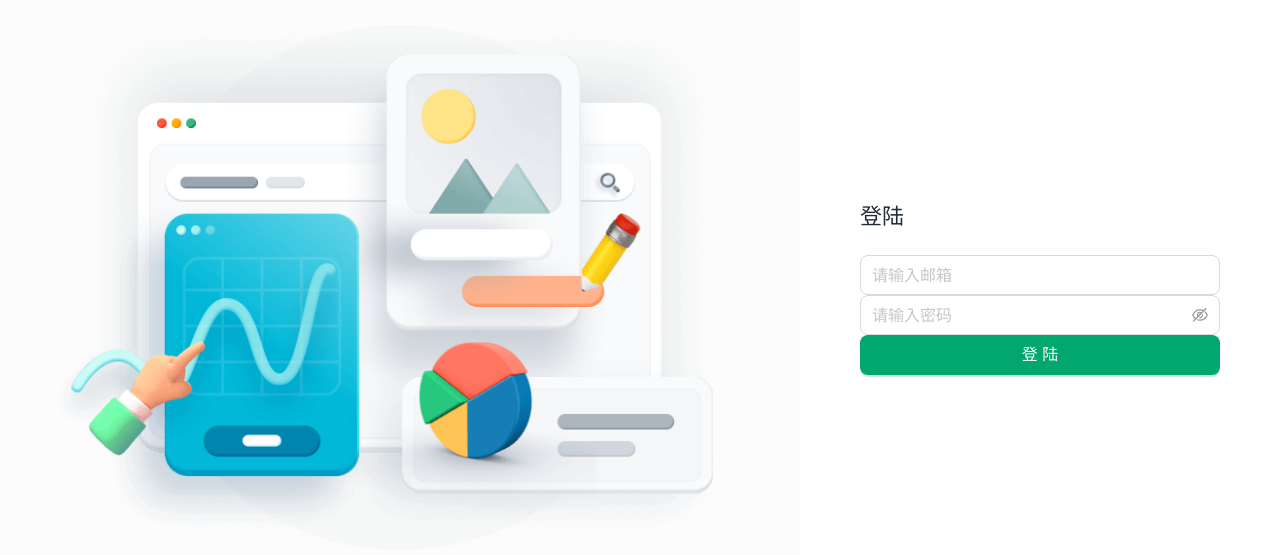
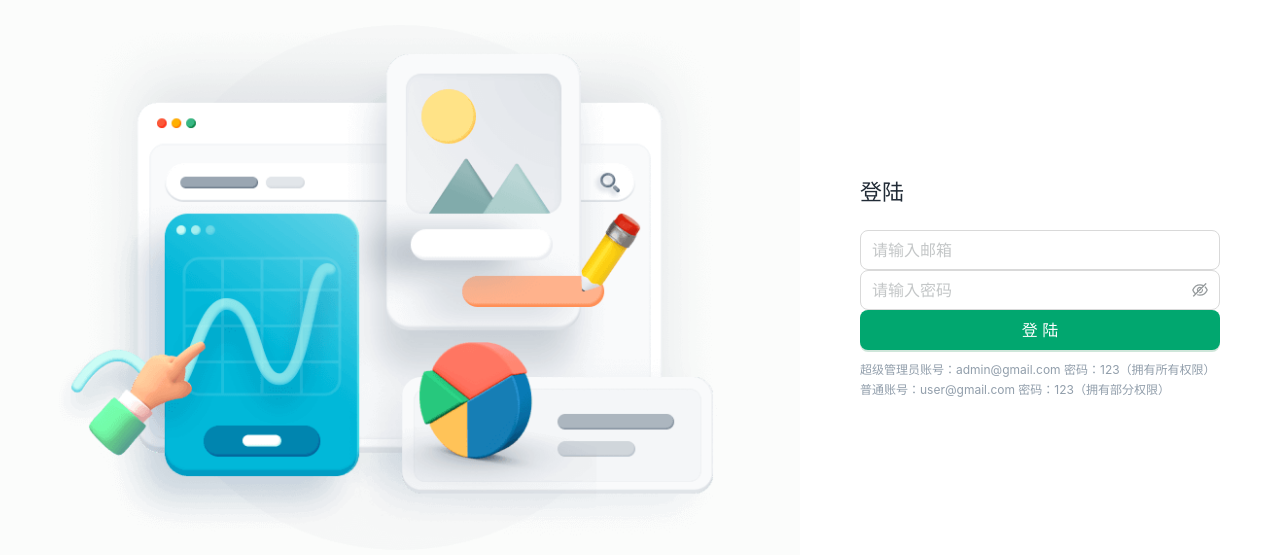
Before and after one commit to oyzecheng/hi-admin, a Vue app: page /login in a window 1280 px wide. Shown: the part 113-668 px from the top of the page. Built offline with nearby package versions, Linux system fonts and the light colour scheme; what axios-mock-adapter would draw is missing.

Commit message:
feat: 登录页面添加账号提示，模拟登录接口添加密码校验

```diff
--- a/src/mock/services/user.js
+++ b/src/mock/services/user.js
@@ -9,7 +9,11 @@ const adminInfo = {
 }
 
 mock.onPost('/login').reply(async (config) => {
-  const { email } = getBody(config)
+  const { email, password } = getBody(config)
+  if (password !== '123') {
+    return [200, builderError('用户名或密码错误')]
+  }
+
   if (email === adminInfo.email) {
     return [200, builder(adminInfo)]
   }
--- a/src/stores/user.ts
+++ b/src/stores/user.ts
@@ -12,7 +12,6 @@ export const useUserStore = defineStore('user', () => {
 
   const getUserRoutes = async () => {
     const { data } = await UserRoutes()
-    console.log('--data', data)
     userRoutes.value = data
     userButtons.splice(0, userButtons.length)
     const userRouteList = formatToRoute(data, ({ buttons }) => {
--- a/src/views/login/LoginView.vue
+++ b/src/views/login/LoginView.vue
@@ -18,6 +18,10 @@
           <h6 class="title">登陆</h6>
           <HiForm :controller="loginForm" :button-config="null" />
           <HiButton :controller="loginButton" />
+          <div class="tips">
+            <p>超级管理员账号：admin@gmail.com 密码：123（拥有所有权限）</p>
+            <p>普通账号：user@gmail.com 密码：123（拥有部分权限）</p>
+          </div>
         </div>
       </a-col>
     </a-row>
@@ -44,7 +48,7 @@ const handleLogin = async () => {
     const { data } = await Login(formData)
     SetItem(USER_TOKEN, data)
     await userStore.initUserConfig()
-    router.push({ name: 'home' })
+    router.push({ name: userStore.info?.userMenus?.[0]?.key || 'home' })
   } finally {
     loginButton.hideLoading()
   }
@@ -86,6 +90,11 @@ password.setConfigItemByKey('onPressEnter', handleLogin)
       font-size: 22px;
       margin-bottom: 20px;
     }
+    .tips {
+      color: var(--color-sub-content-text);
+      font-size: 12px;
+      padding-top: 10px;
+    }
   }
 }
 </style>
```
